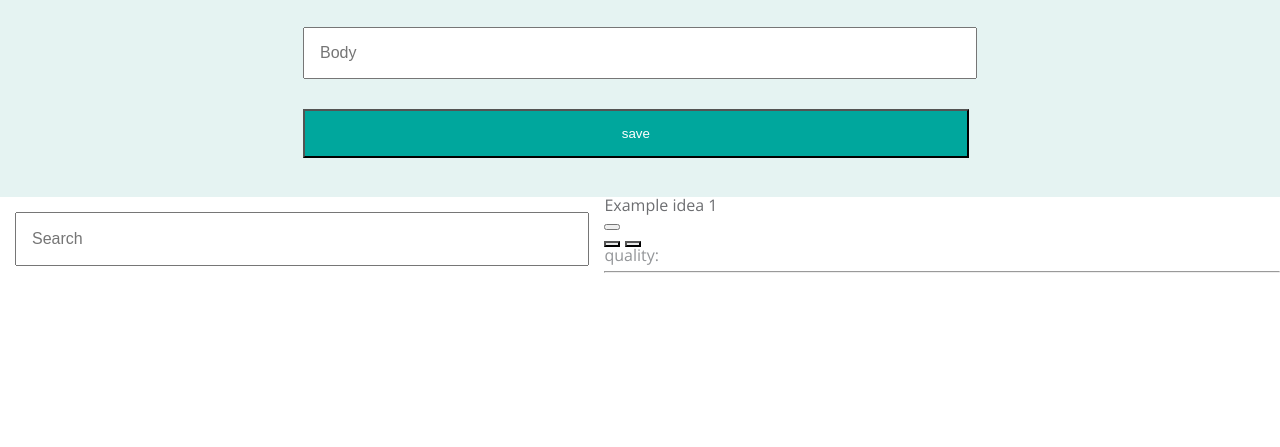
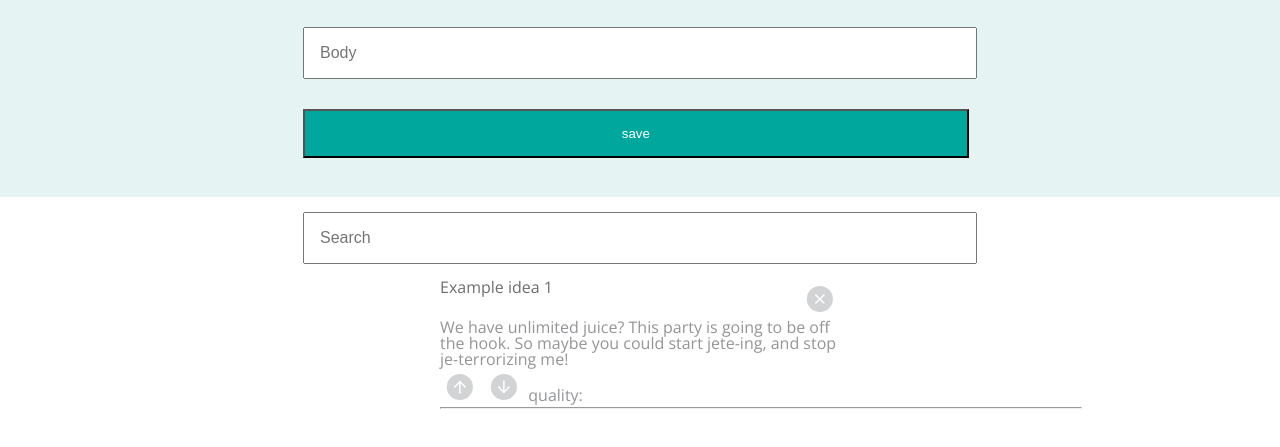
Before and after one commit to marikaross/ideabox, a plain HTML site: page index.html in a window 1280 px wide. Shown: the part 123-570 px from the top of the page. Drawn offline with nearby package versions, Linux system fonts and the light colour scheme.

Commit message:
CSS bottom portion

```diff
--- a/index.html
+++ b/index.html
@@ -20,9 +20,9 @@
   <section class="idea-container">
     <input type="text" name="search" class="search-idea" placeholder="Search">
     <article>
+      <button class="delete-icon"></button>
       <h2>Example idea 1</h2>
-      <button class="delete icon"></button>
-      <p></p>
+      <p>We have unlimited juice? This party is going to be off the hook. So maybe you could start jete-ing, and stop je-terrorizing me! </p>
       <button class="up-vote"></button>
       <button class="down-vote"></button>
       <p class:"quality">quality:</p>
--- a/styles.css
+++ b/styles.css
@@ -51,6 +51,8 @@ span {
 /* Container styling */
 section {
   display:flex;
+  flex-direction: column;
+  align-items: center;
 }
 
 h2 {
@@ -59,34 +61,56 @@ h2 {
 }
 
 .delete-icon {
-  background: url('FEE-ideabox-icon-assets/delete.svg');
-  width: 5rem;
-  height: 5rem;
+  background: url('FEE-ideabox-icon-assets/delete.svg') no-repeat;
+  border: none;
   float: right;
+  height: 30px;
+  width: 30px;
+  margin: 5px;
 }
 
 .delete-icon:hover {
-  background: url('FEE-ideabox-icon-assets/delete-hover.svg');
+  background: url('FEE-ideabox-icon-assets/delete-hover.svg') no-repeat;
+  border: none;
+  height: 30px;
+  width: 30px;
+  float: right;
 }
 
 p {
   color: #939598;
+  display: inline-block;
 }
 
 .up-vote {
-  background: url('FEE-ideabox-icon-assets/upvote.svg');
+  background: url('FEE-ideabox-icon-assets/upvote.svg') no-repeat;
+  border: none;
+  height: 30px;
+  width: 30px;
+  margin: 5px;
 }
 
 .up-vote:hover {
-  background: url('FEE-ideabox-icon-assets/upvote-hover.svg');
+  background: url('FEE-ideabox-icon-assets/upvote-hover.svg') no-repeat;
+  border: none;
+  height: 30px;
+  width: 30px;
 }
 
+
 .down-vote {
-  background: url('FEE-ideabox-icon-assets/downvote.svg');
+  background: url('FEE-ideabox-icon-assets/downvote.svg') no-repeat;
+  border: none;
+  height: 30px;
+  width: 30px;
+  margin: 5px;
 }
 
 .down-vote:hover {
-  background: url('FEE-ideabox-icon-assets/downvote-hover.svg');
+  background: url('FEE-ideabox-icon-assets/downvote-hover.svg') no-repeat;
+  border: none;
+  height: 30px;
+  width: 30px;
 }
 
 .quality {
@@ -94,10 +118,12 @@ p {
 }
 
 hr {
-
+  width: 50vw;
+  margin: 0;
 }
 
 article {
   display: block;
-  width: 100vh;
+  width: 50vh;
+  margin-left: 50px:
 }
```
